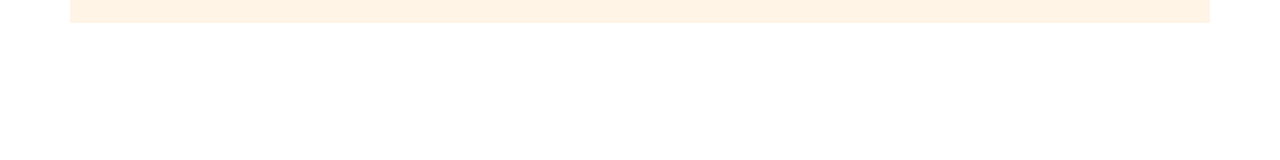
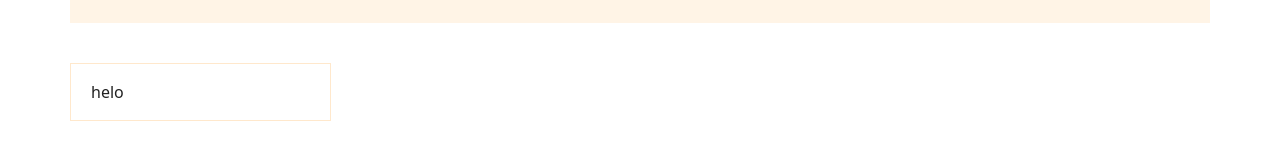
Before and after one commit to mdronysarker/blog-app, a React (Vite) app: page / in a window 1280 px wide. Shown: the part 194-354 px from the top of the page. Built offline with nearby package versions, Linux system fonts and the light colour scheme.

Commit message:
post design done

```diff
--- a/src/components/Main.jsx
+++ b/src/components/Main.jsx
@@ -1,10 +1,12 @@
 import React from "react";
 import FromAddPost from "./FromAddPost";
+import Post from "./Post";
 
 export default function Main() {
   return (
     <main>
       <FromAddPost />
+      <Post />
     </main>
   );
 }
--- /dev/null
+++ b/src/components/Post.jsx
@@ -0,0 +1,9 @@
+import React from "react";
+
+export default function Post() {
+  return (
+    <ul className="grid grid-cols-4 gap-8">
+      <li className=" py-4 px-5 border border-[#ffe8cc]">helo</li>
+    </ul>
+  );
+}
```
